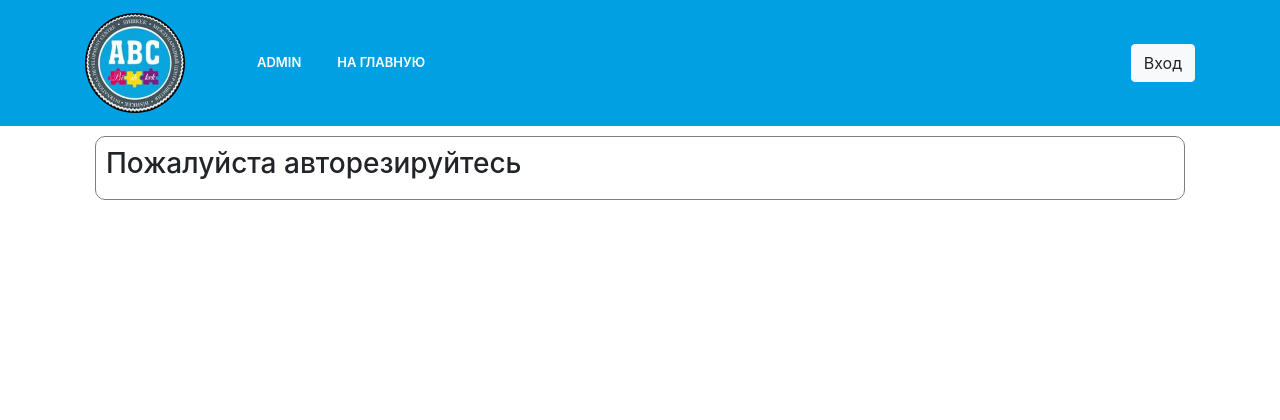
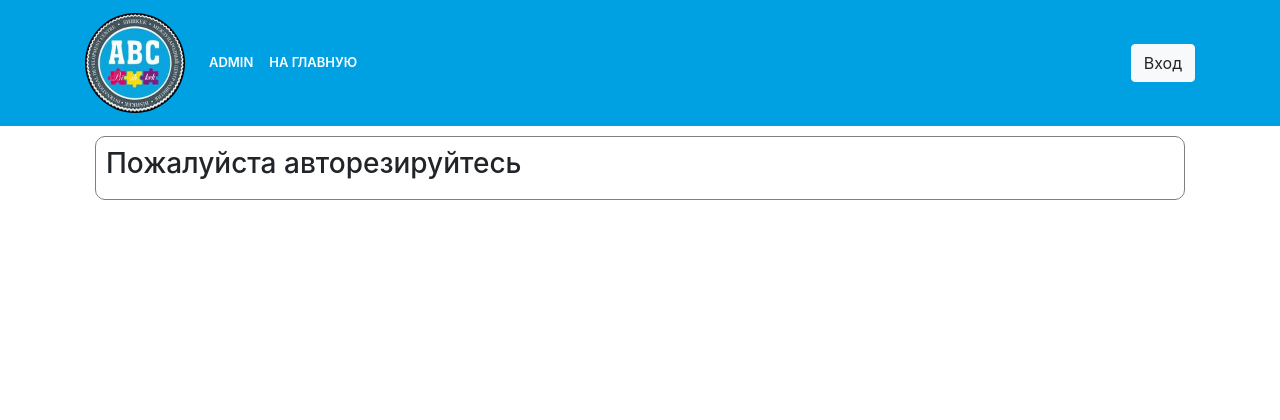
Before and after one commit to Illarionov81/ABA, a Django app: page / in a window 1280 px wide. Shown: the top 420 px of the page. Run offline with Django 3.2, Linux system fonts and the light colour scheme; some libraries are stand-ins or nearby versions.

Commit message:
Испарвлен вывод сылок в нав баре

```diff
--- a/source/webapp/templates/base.html
+++ b/source/webapp/templates/base.html
@@ -18,23 +18,23 @@
 </head>
 <body>
 <header>
-    <nav class="navbar navbar-expand-lg" style="background-color: #00a1e3;">
+    <nav class="navbar navbar-expand-lg " style="background-color: #00a1e3;">
         <div class="container">
 
             <a class=" logo navbar-brand " href="{% url "webapp:index" %}">
                 <img src={% static "img/logo.png" %} class="logo">
             </a>
-             <nav class="navbar navbar-dark">
+{#             <nav class="navbar navbar-dark">#}
             <button class="navbar-toggler border-white " type="button" data-toggle="collapse" data-target="#navbarSupportedContent" aria-controls="navbarSupportedContent" aria-expanded="false" aria-label="Toggle navigation">
                 <span class="navbar-toggler-icon"></span>
             </button>
-             </nav>
+{#             </nav>#}
             <div class="collapse navbar-collapse" id="navbarSupportedContent">
                 <ul class="navbar-nav navbar-txt mr-auto ">
-                    <li class="nav-item active mx-3">
+                    <li class="nav-item active">
                         <a class="nav-link" href="/admin/">Admin </a>
                     </li>
-                    <li class="nav-item active mx-1">
+                    <li class="nav-item active">
                         <a class="nav-link" href="{% url 'webapp:index' %}">На главную</a>
                     </li>
 
```
Also changed, not shown: source/webapp/templates/program/program_detail_view.html (+4 -4 lines).
